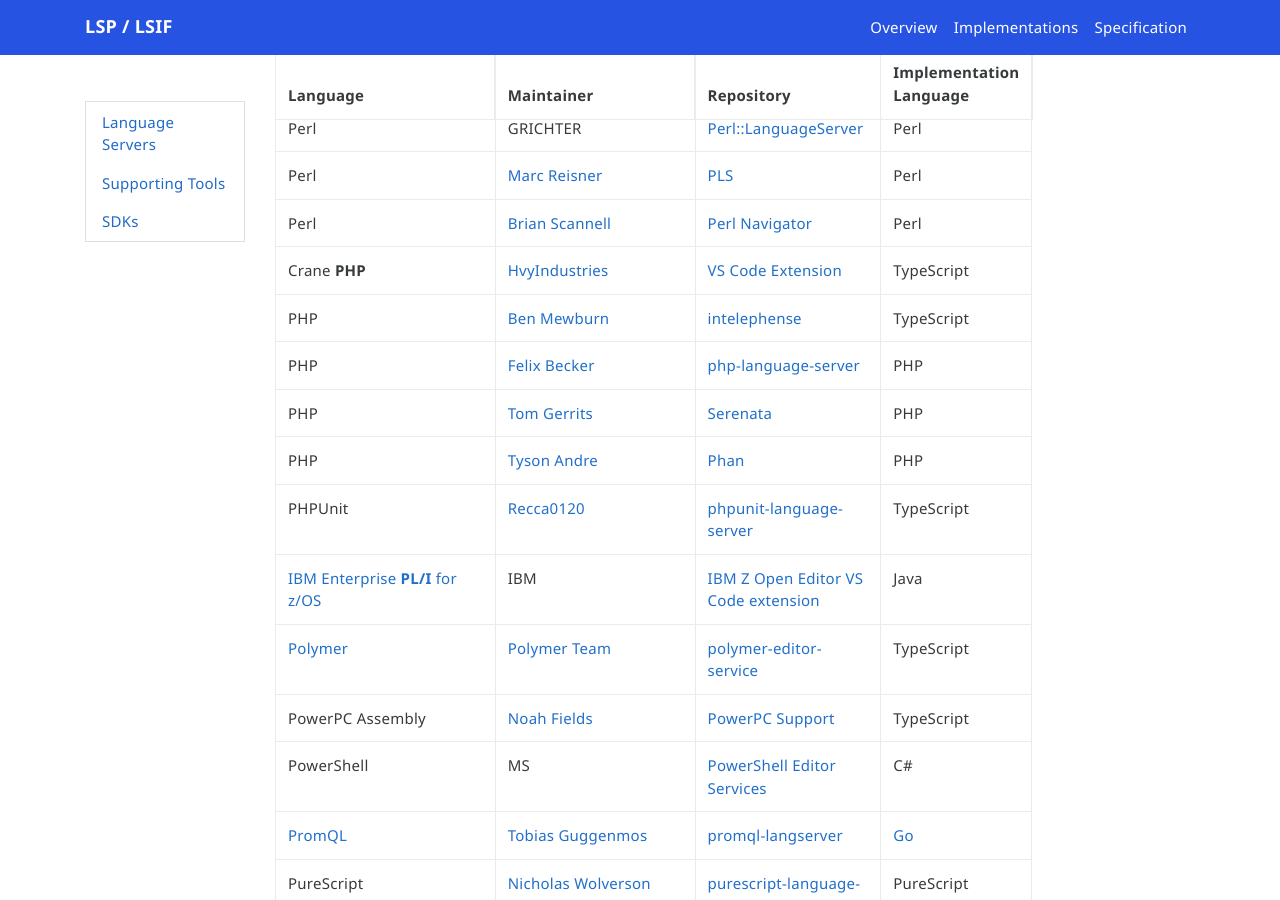
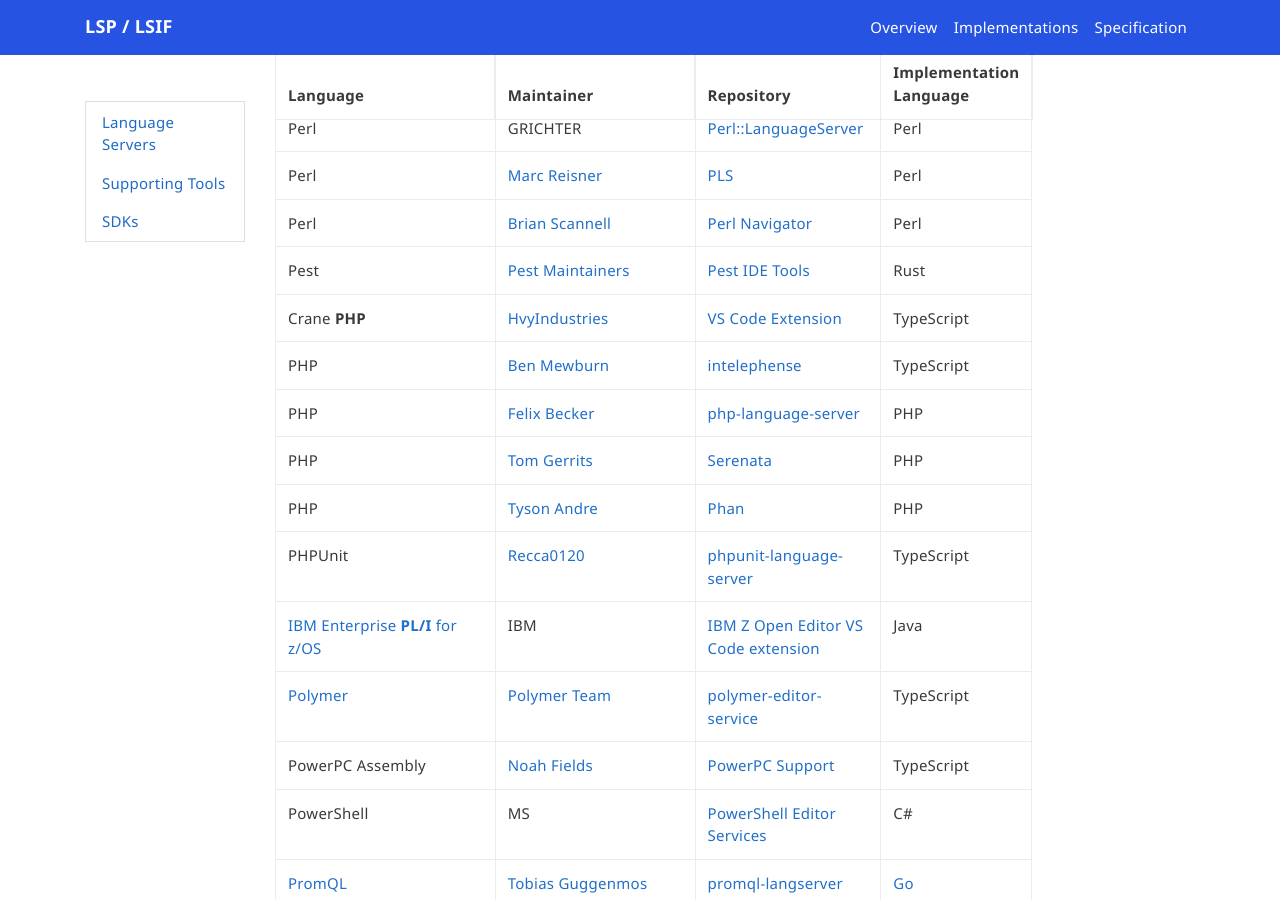
Before and after one commit to microsoft/language-server-protocol, a Jekyll site: the page built from _implementors/servers.md, in a window 1280 px wide and 900 px high, scrolled down 6582 px. Built offline with Jekyll 4.4.1, drawn with Linux system fonts in a browser that asks for light colours; nearby versions of some CDN libraries; comment, search, counter and statistics services are not loaded.

Commit message:
Add 'pest-ide-tools' to servers page (#1690)

```diff
--- a/_implementors/servers.md
+++ b/_implementors/servers.md
@@ -124,6 +124,7 @@
 | Perl | GRICHTER | [Perl::LanguageServer](https://metacpan.org/pod/Perl::LanguageServer) | Perl |
 | Perl | [Marc Reisner](https://github.com/FractalBoy) | [PLS](https://github.com/FractalBoy/perl-language-server)| Perl |
 | Perl | [Brian Scannell](https://github.com/bscan) | [Perl Navigator](https://github.com/bscan/PerlNavigator)| Perl |
+ | Pest | [Pest Maintainers](https://github.com/orgs/pest-parser/teams/pest-ide-tools) | [Pest IDE Tools](https://github.com/pest-parser/pest-ide-tools) | Rust |
 | Crane **PHP** | [HvyIndustries](https://github.com/HvyIndustries) | [VS Code Extension](https://marketplace.visualstudio.com/items?itemName=HvyIndustries.crane) | TypeScript |
 | PHP | [Ben Mewburn](https://github.com/bmewburn) | [intelephense](https://github.com/bmewburn/vscode-intelephense) | TypeScript |
 | PHP | [Felix Becker](https://github.com/felixfbecker) | [php-language-server](https://github.com/felixfbecker/php-language-server) | PHP |
```
